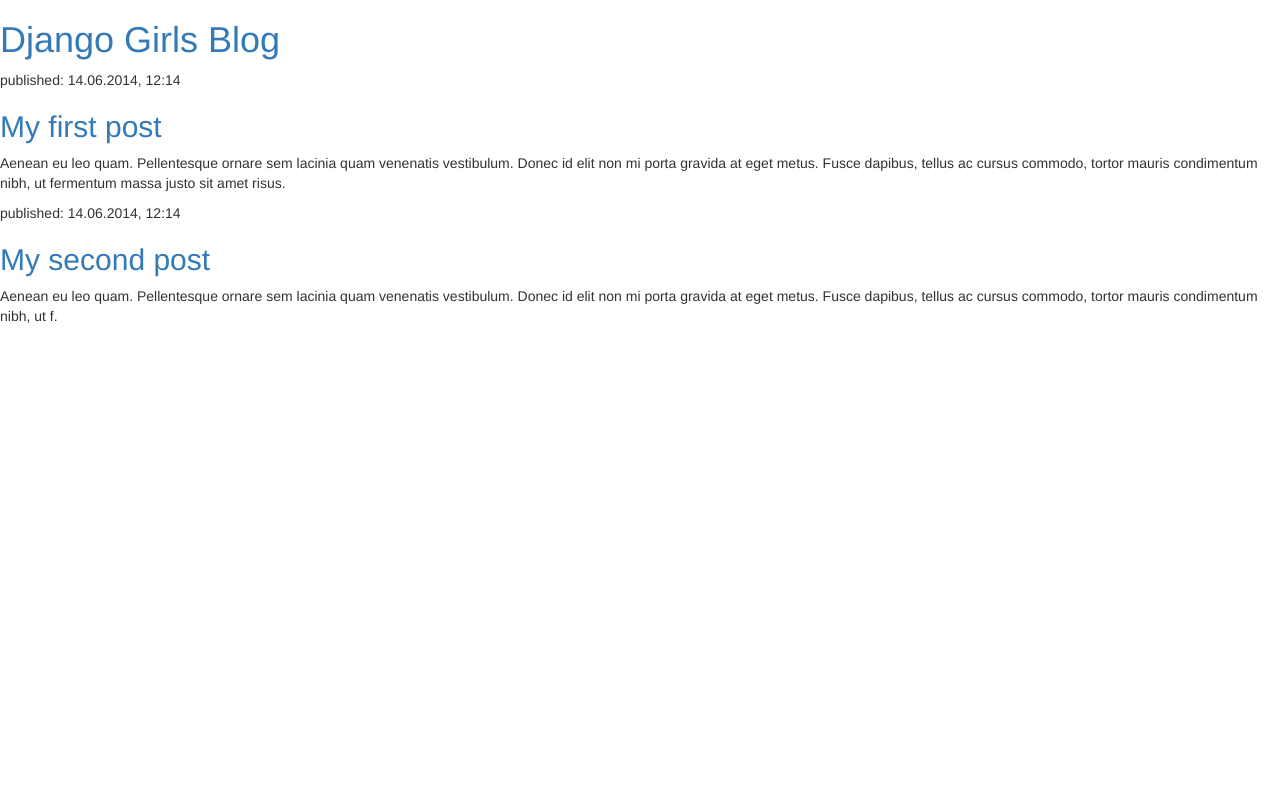
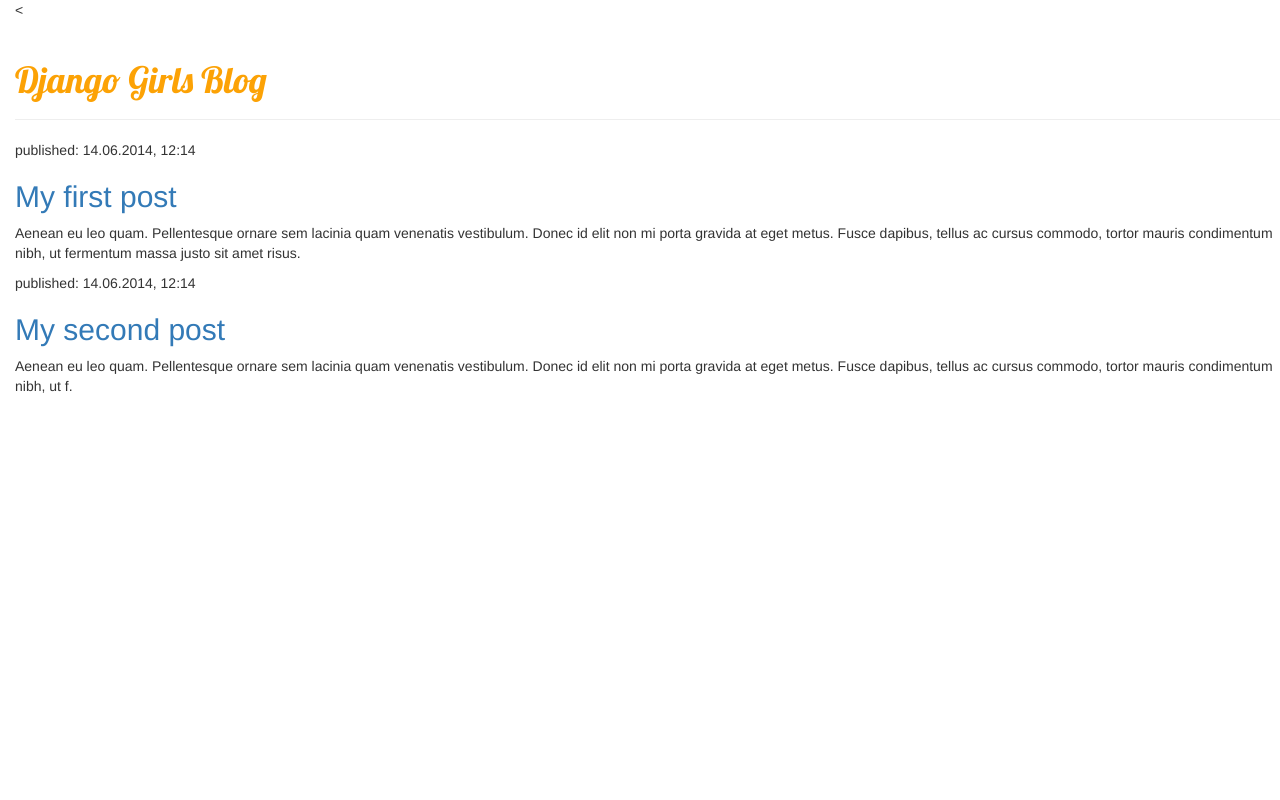
Before and after one commit to gord99/my-first-blog, a Django app: page / in a window 1280 px wide. Run offline with Django 3.2, Linux system fonts and the light colour scheme; some libraries are stand-ins or nearby versions.

Commit message:
Updated css

```diff
--- /dev/null
+++ b/blog/static/css/blog.css
@@ -0,0 +1,7 @@
+h1 a {
+    color: #FCA205;
+    font-family: 'Lobster';
+}
+body {
+    padding-left: 15px;
+}
--- a/blog/templates/blog/post_list.html
+++ b/blog/templates/blog/post_list.html
@@ -1,18 +1,23 @@
+
+{% load staticfiles %}
 <html>
     <head>
+    <link href="http://fonts.googleapis.com/css?family=Lobster&subset=latin,latin-ext" rel="stylesheet" type="text/css">
+    <link rel="stylesheet" href="{% static 'css/blog.css' %}">
     <link rel="stylesheet" href="//maxcdn.bootstrapcdn.com/bootstrap/3.2.0/css/bootstrap.min.css">
 	<link rel="stylesheet" href="//maxcdn.bootstrapcdn.com/bootstrap/3.2.0/css/bootstrap-theme.min.css">
         <title>Django Girls blog</title>
     </head>
     <body>
-        <div>
-    <h1><a href="/">Django Girls Blog</a></h1>
-</div>
+        <<div class="page-header">
+    		<h1><a href="/">Django Girls Blog</a></h1>
+		</div>
 
 {% for post in posts %}
     <div>
+
         <p>published: {{ post.published_date }}</p>
-        <h1><a href="">{{ post.title }}</a></h1>
+        <h1><link rel="stylesheet" href="{% static 'css/blog.css' %}"><a href="">{{ post.title }}</a></h1>
         <p>{{ post.text|linebreaks }}</p>
     </div>
 {% endfor %}
@@ -26,7 +31,7 @@
 
         <div>
             <p>published: 14.06.2014, 12:14</p>
-            <h2><a href="">My second post</a></h2>
+            <h2><link rel="stylesheet" href="{% static 'css/blog.css' %}"><a href="">My second post</a></h2>
             <p>Aenean eu leo quam. Pellentesque ornare sem lacinia quam venenatis vestibulum. Donec id elit non mi porta gravida at eget metus. Fusce dapibus, tellus ac cursus commodo, tortor mauris condimentum nibh, ut f.</p>
         </div>
     </body>
```
